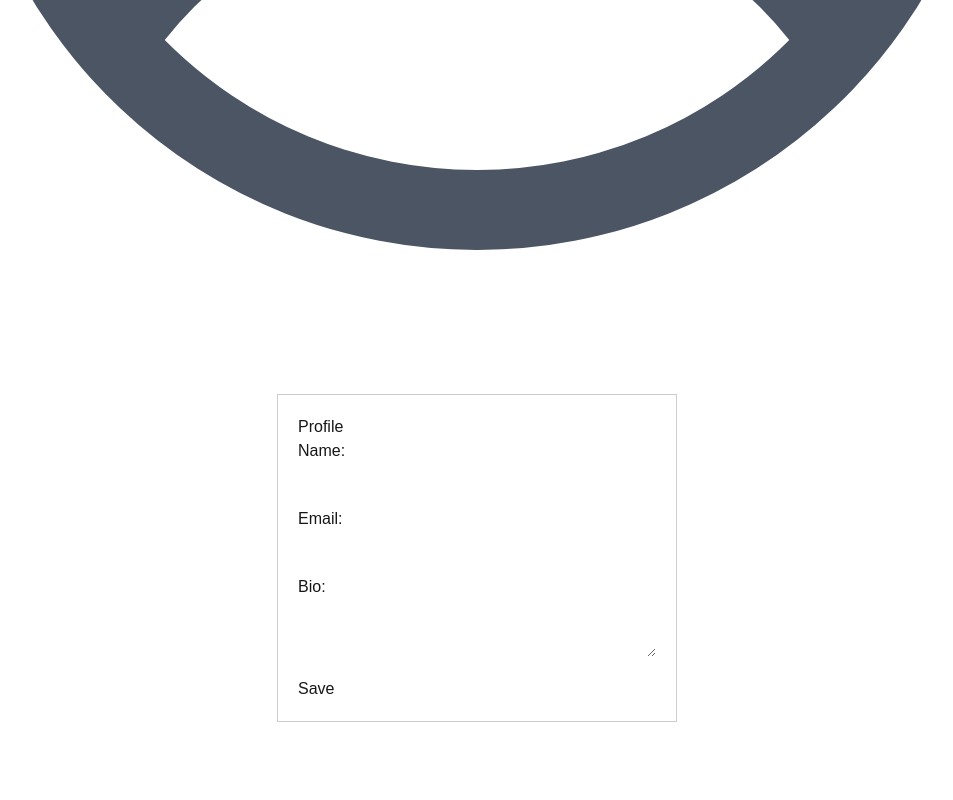
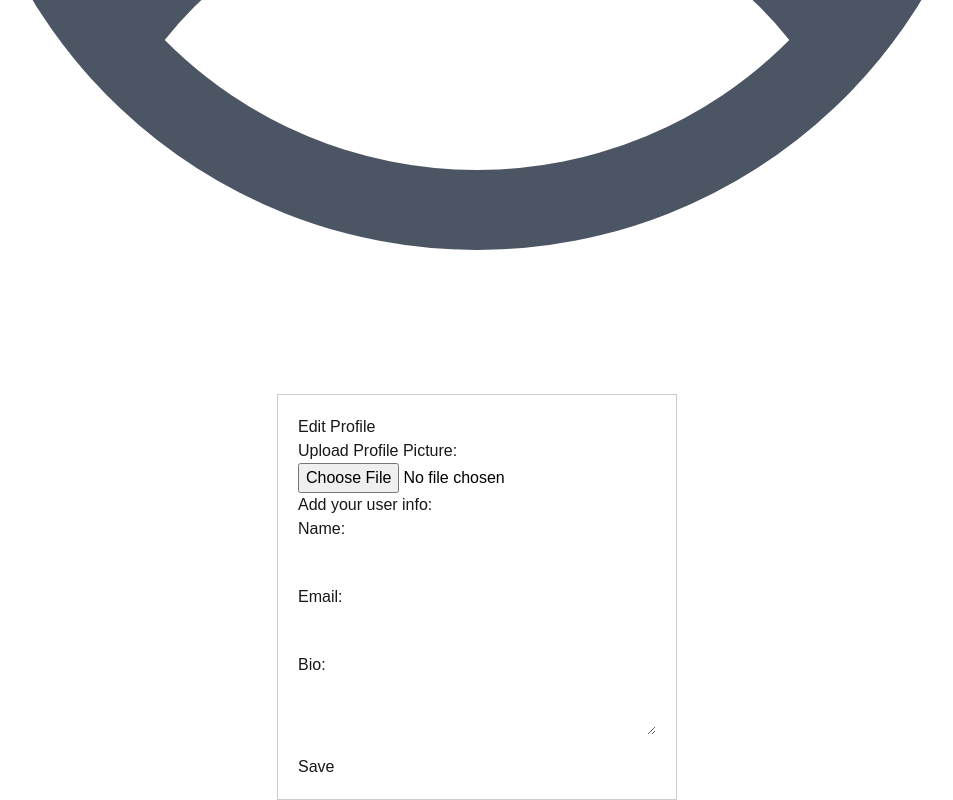
Before and after one commit to AmaurysM/mabbr-senior-project, a Next.js app: page /edit-profile in a window 1280 px wide. Shown: the part 958-1758 px from the top of the page, without its empty margins (163-1116 px from the left). Before the commit the page ends 1680 px from the top, so only its background shows below. Built offline with nearby package versions, Linux system fonts and the light colour scheme.

Commit message:
Upload Profile Picture Code

```diff
--- a/src/app/edit-profile/page.tsx
+++ b/src/app/edit-profile/page.tsx
@@ -17,39 +17,56 @@ const Profile: React.FC<ProfileProps> = ({ initialName, initialEmail, initialBio
     console.log('Profile saved:', { name, email, bio });
   };
 
+  // Profile Picture Code
+  const [selectedFile, setSelectedFile] = useState<File | null>(null);
+  const [previewUrl, setPreviewUrl] = useState<string | null>(null);
+  const handleFileChange = (event: React.ChangeEvent<HTMLInputElement>) => {
+  const file = event.target.files?.[0];
+  if (file) {
+    setSelectedFile(file);
+    const url = URL.createObjectURL(file);
+    setPreviewUrl(url);
+    }
+  }
+
+  // Profile Picture Upload Code
+  const handleUpload = async () => {
+    if (!selectedFile) return;
+      const formData = new FormData();
+      formData.append('profilePicture', selectedFile);
+        try {
+          const response = await fetch('/api/upload', {
+              method: 'POST',
+              body: formData,
+          });
+
+          if (response.ok) {
+              console.log('Upload successful');
+          } else {
+              console.error('Upload failed');
+          }
+      } catch (error) {
+          console.error('Error uploading file:', error);
+      }
+    }
+
   return (
     <div style={{ maxWidth: '400px', margin: 'auto', padding: '20px', border: '1px solid #ccc' }}>
-      <h2>Profile</h2>
+      <h2>Edit Profile</h2>
       <div>
-        <label>
-          Name:
-          <input
-            type="text"
-            value={name}
-            onChange={(e) => setName(e.target.value)}
-            style={{ margin: '10px 0', display: 'block', width: '100%' }}
-          />
+        <h4> Upload Profile Picture:</h4>
+        <input type="file" accept="image/*" onChange={handleFileChange} />
+        <h4> Add your user info:</h4>
+        <label> Name:
+          <input type="text" value={name} onChange={(e) => setName(e.target.value)} style={{ margin: '10px 0', display: 'block', width: '100%' }}/>
         </label>
-        <label>
-          Email:
-          <input
-            type="email"
-            value={email}
-            onChange={(e) => setEmail(e.target.value)}
-            style={{ margin: '10px 0', display: 'block', width: '100%' }}
-          />
+        <label> Email:
+          <input type="email" value={email} onChange={(e) => setEmail(e.target.value)} style={{ margin: '10px 0', display: 'block', width: '100%' }} />
         </label>
-        <label>
-          Bio:
-          <textarea
-            value={bio}
-            onChange={(e) => setBio(e.target.value)}
-            style={{ margin: '10px 0', display: 'block', width: '100%' }}
-          />
+        <label> Bio:
+          <textarea value={bio} onChange={(e) => setBio(e.target.value)} style={{ margin: '10px 0', display: 'block', width: '100%' }}/>
         </label>
-        <button onClick={handleSave} style={{ marginTop: '10px' }}>
-          Save
-        </button>
+        <button onClick={handleSave} style={{ marginTop: '10px' }}> Save </button>
       </div>
     </div>
   );
```
